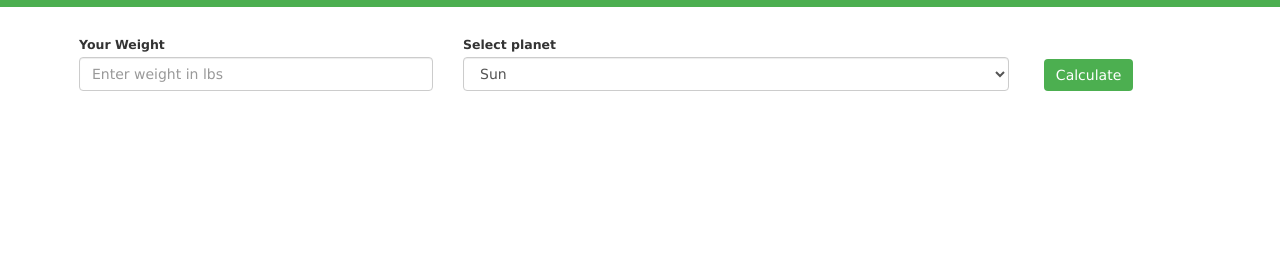
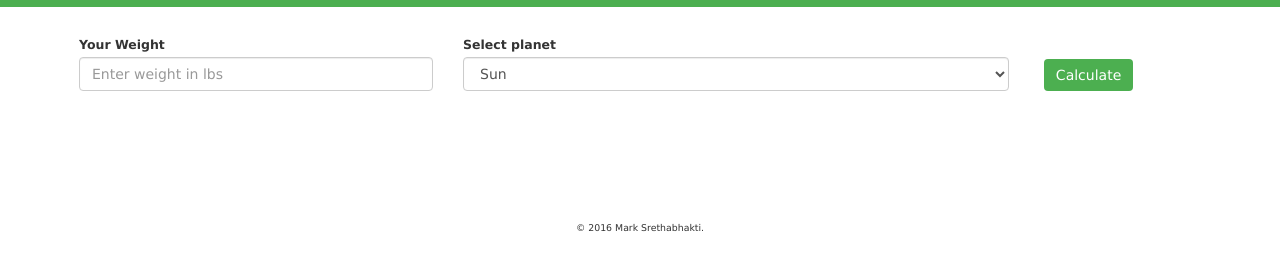
Before and after one commit to msrethab/02-AstroWeightCalculator-jQuery, a plain HTML site: page index.html in a window 1280 px wide. Shown: the part 121-392 px from the top of the page. Drawn offline with nearby package versions, Linux system fonts and the light colour scheme.

Commit message:
Version 1.0.1

```diff
--- a/index.css
+++ b/index.css
@@ -1,4 +1,4 @@
-
+/* Base styling for body elements */
 
 body {
     font: normal 1.25em Verdana, Arial, sans-serif;
@@ -42,7 +42,7 @@ header {
 	background-color: #32673f; /* Dark Green */
 }
 
-/* Styling the Answer */
+/* Styling the answer text */
 
 #answer {
 	text-align: center;
@@ -55,3 +55,13 @@ header {
 	background-color: #fff;
 	float: left;
 }
+
+/* Styling the footer */
+
+footer {
+  font-size: 0.75em;
+  text-align: center;
+  clear: both;
+  padding-top: 50px
+  color: #ccc;
+}
--- a/index.html
+++ b/index.html
@@ -37,7 +37,7 @@
 		<h2 id="planetHeader">Welcome to Earth!!</h2>
 	</header>
 
-	<!-- Creating input forms for weight, planet weight as well as submission button -->
+	<!-- Creating input forms for weight, planet weight as well as submission button, responsiveness added for mobile and desktop screens-->
 
 	<div class="row">
 	    <div id= "inputWeight" class="form-group col-xs-4 col-md-4">
@@ -54,10 +54,17 @@
 	    </div>
 	</div>
 
-	<!-- 	Outputting a result -->
+	<!-- Outputting a result -->
 
 	<p id="answer"></p>
 
+	<!-- Create a copyright footer -->
+
+	<footer>
+		  <p>&copy; 2016 Mark Srethabhakti.</p>
+	</footer>
+
+	<!-- Running external javaScript with jQuery elements -->
 	<script src="index.js"></script>
 </body>
 </html>
```
Also changed, not shown: index.js (+3 -6 lines), 1 other file.
